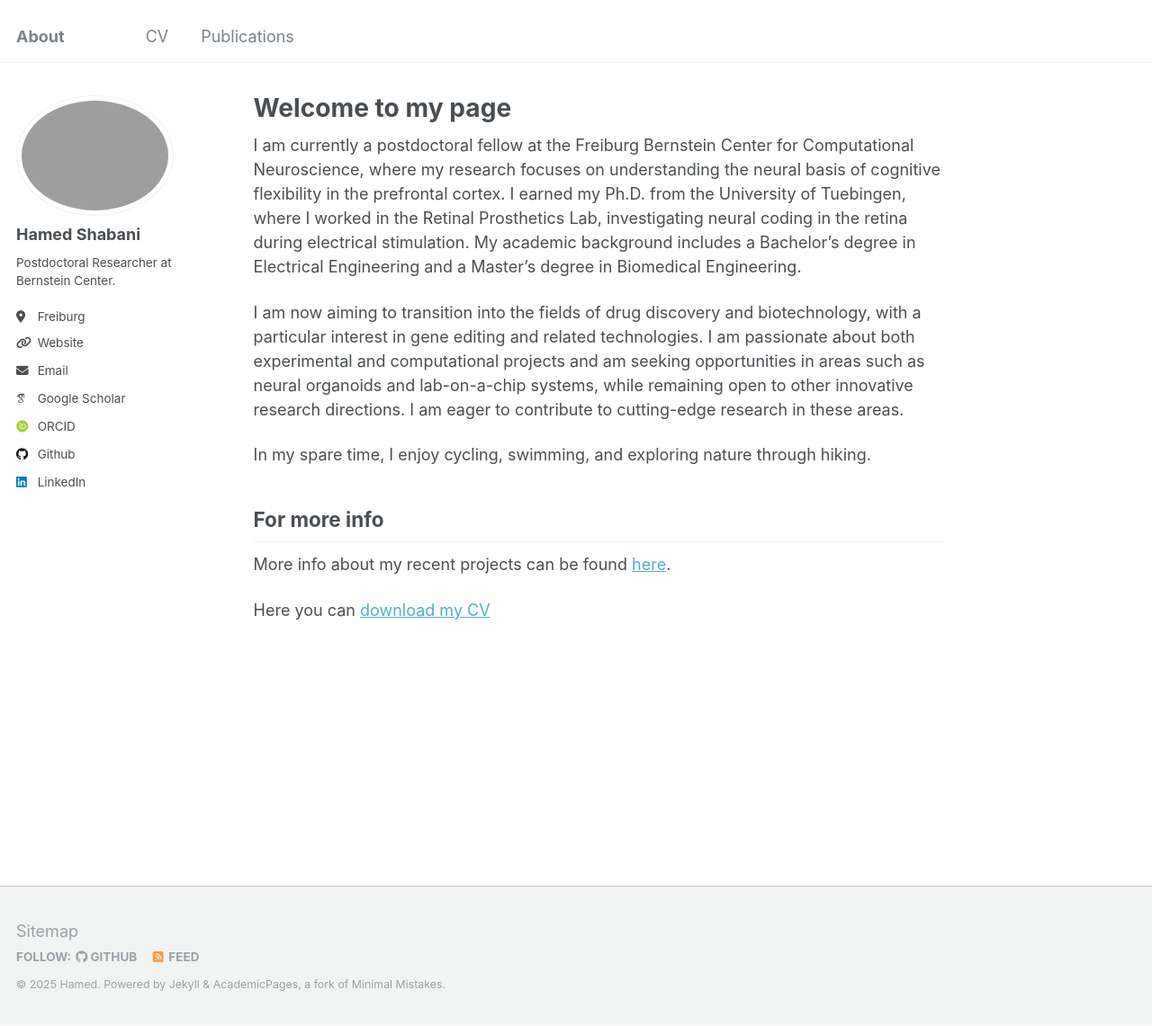
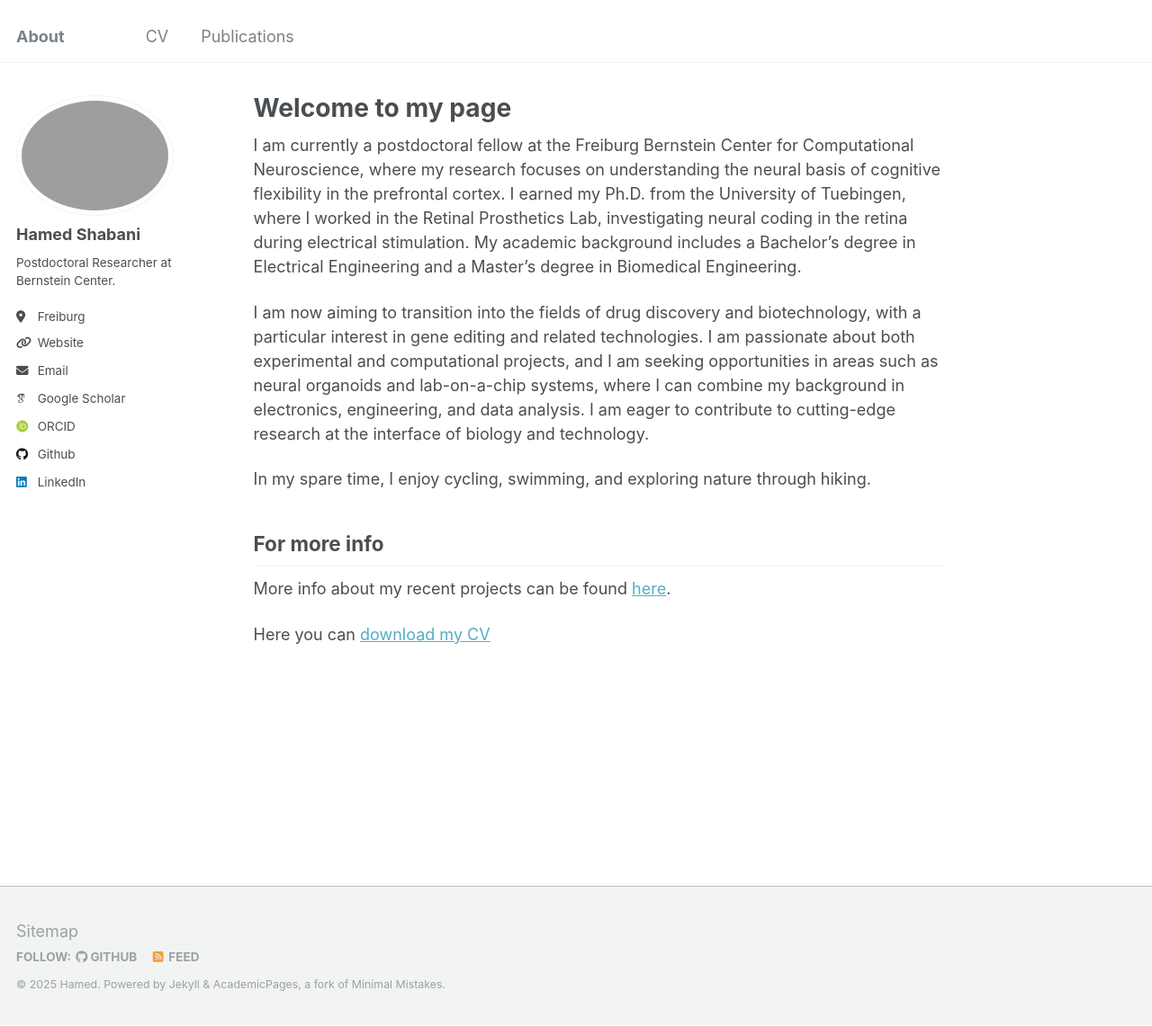
Before and after one commit to HamedShabani/CV, a Jekyll site: the page built from _pages/about.md, in a window 1280 px wide and 1141 px high. Shown: the whole window at 90% size. Built offline with Jekyll 4.4.1, drawn with Linux system fonts in a browser that asks for light colours; some web fonts are replaced.

Commit message:
Update about.md

```diff
--- a/_pages/about.md
+++ b/_pages/about.md
@@ -8,7 +8,7 @@ redirect_from:
 ---
 I am currently a postdoctoral fellow at the Freiburg Bernstein Center for Computational Neuroscience, where my research focuses on understanding the neural basis of cognitive flexibility in the prefrontal cortex. I earned my Ph.D. from the University of Tuebingen, where I worked in the Retinal Prosthetics Lab, investigating neural coding in the retina during electrical stimulation. My academic background includes a Bachelor's degree in Electrical Engineering and a Master's degree in Biomedical Engineering.
 
-I am now aiming to transition into the fields of drug discovery and biotechnology, with a particular interest in gene editing and related technologies. I am passionate about both experimental and computational projects and am seeking opportunities in areas such as neural organoids and lab-on-a-chip systems, while remaining open to other innovative research directions. I am eager to contribute to cutting-edge research in these areas.
+I am now aiming to transition into the fields of drug discovery and biotechnology, with a particular interest in gene editing and related technologies. I am passionate about both experimental and computational projects, and I am seeking opportunities in areas such as neural organoids and lab-on-a-chip systems, where I can combine my background in electronics, engineering, and data analysis. I am eager to contribute to cutting-edge research at the interface of biology and technology.
 
 In my spare time, I enjoy cycling, swimming, and exploring nature through hiking.
 
```
